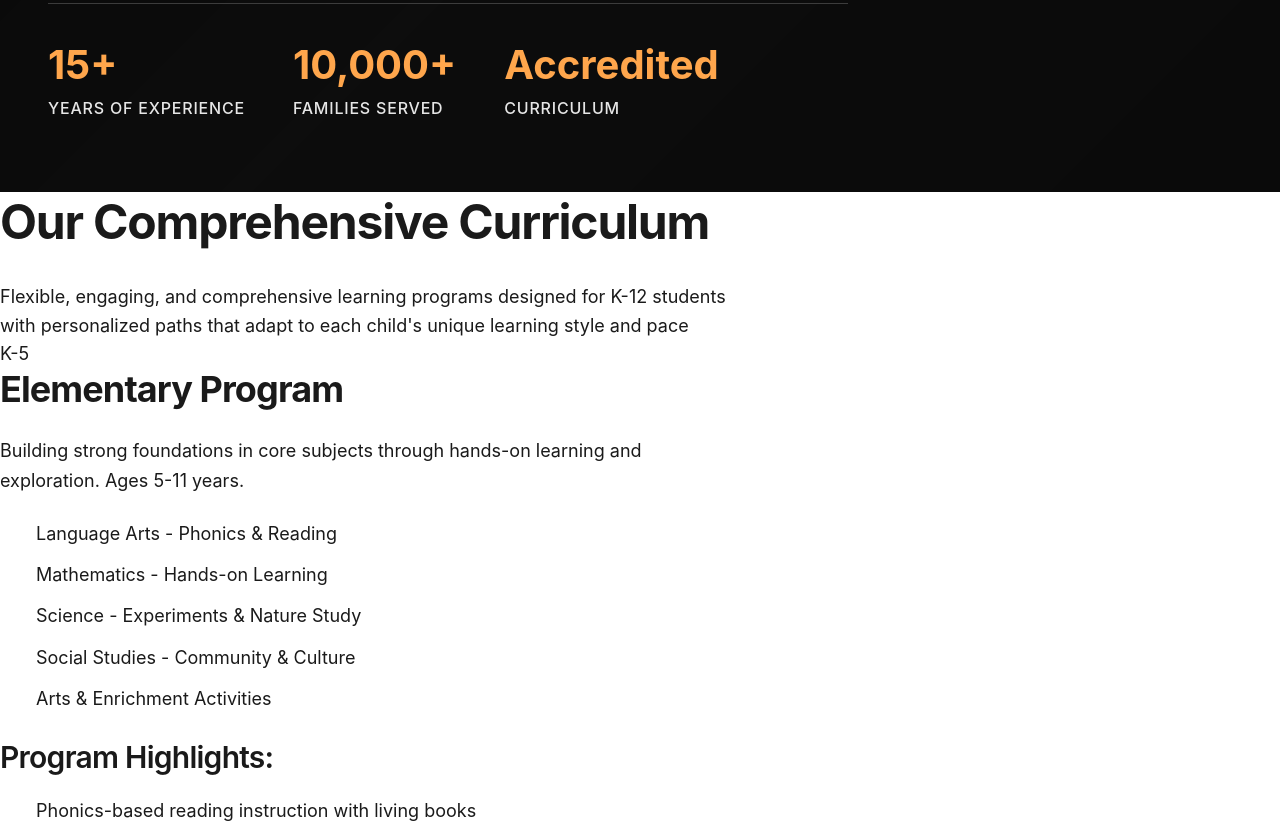
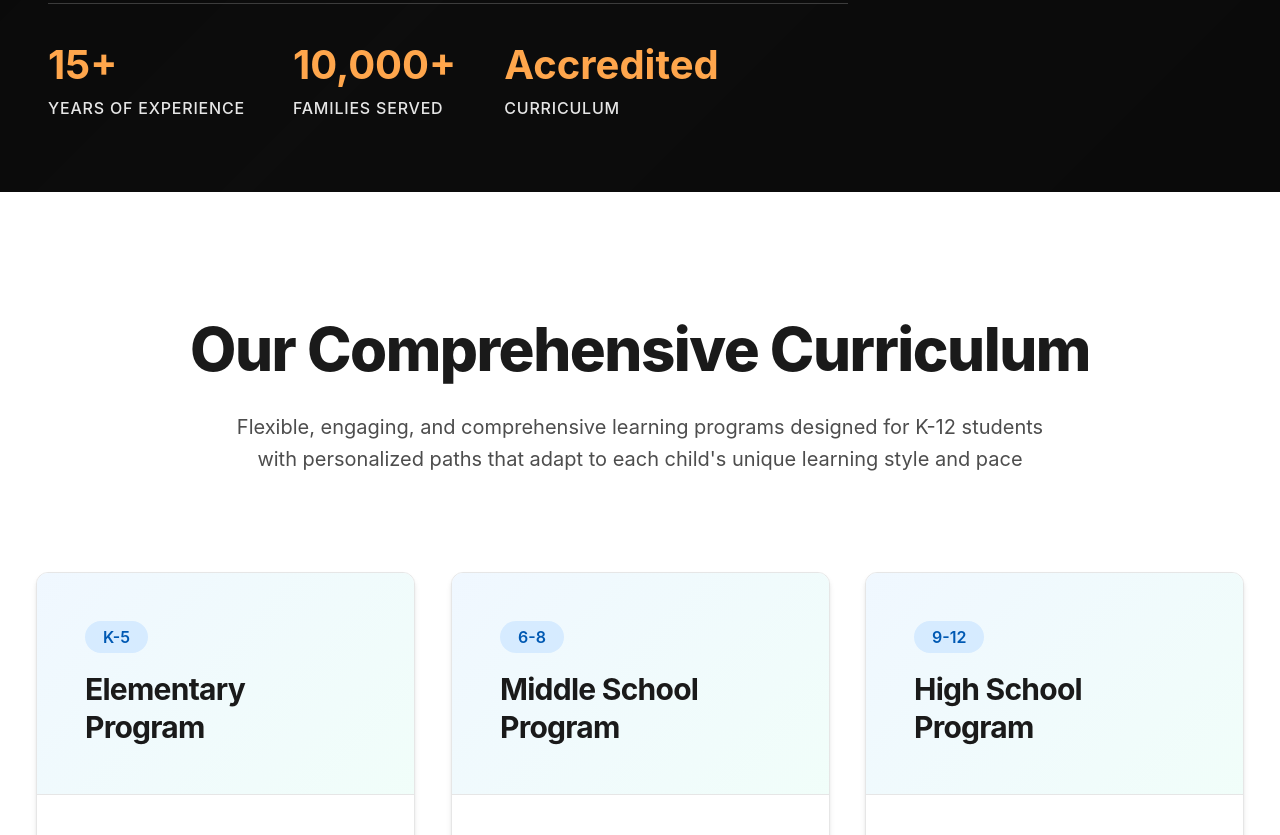
Before and after one commit to Sheyswaggz/proj_7ba-homeschoolhub-landing-page, a website: page src/index.html in a window 1280 px wide. Shown: the part 817-1652 px from the top of the page. Drawn offline with Linux system fonts and the light colour scheme.

Commit message:
Update src/css/main.css for task: Develop Comprehensive Curriculum Information Section

```diff
--- a/src/css/main.css
+++ b/src/css/main.css
@@ -20,3 +20,6 @@
 
 /* Hero Section Styles */
 @import url('./hero.css');
+
+/* Curriculum Section Styles */
+@import url('./curriculum.css');
```
